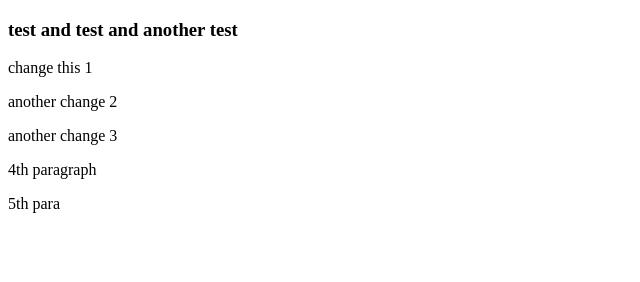
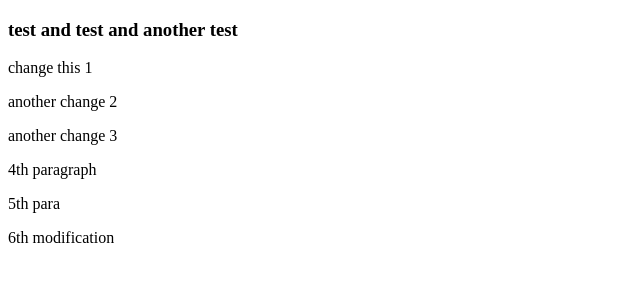
Before and after one commit to hachemtechcampus/homy, a plain HTML site: page Index.html in a window 1280 px wide. Shown: the whole page, without its empty margins (0-640 px from the left). Drawn offline with Linux system fonts and the light colour scheme.

Commit message:
added 6th modification

```diff
--- a/Index.html
+++ b/Index.html
@@ -10,5 +10,6 @@
 <p>another change 3</p>
 <p>4th paragraph </p>
 <p>5th para</p>
+<p>6th modification</p>
 </body>
 </html>
```
